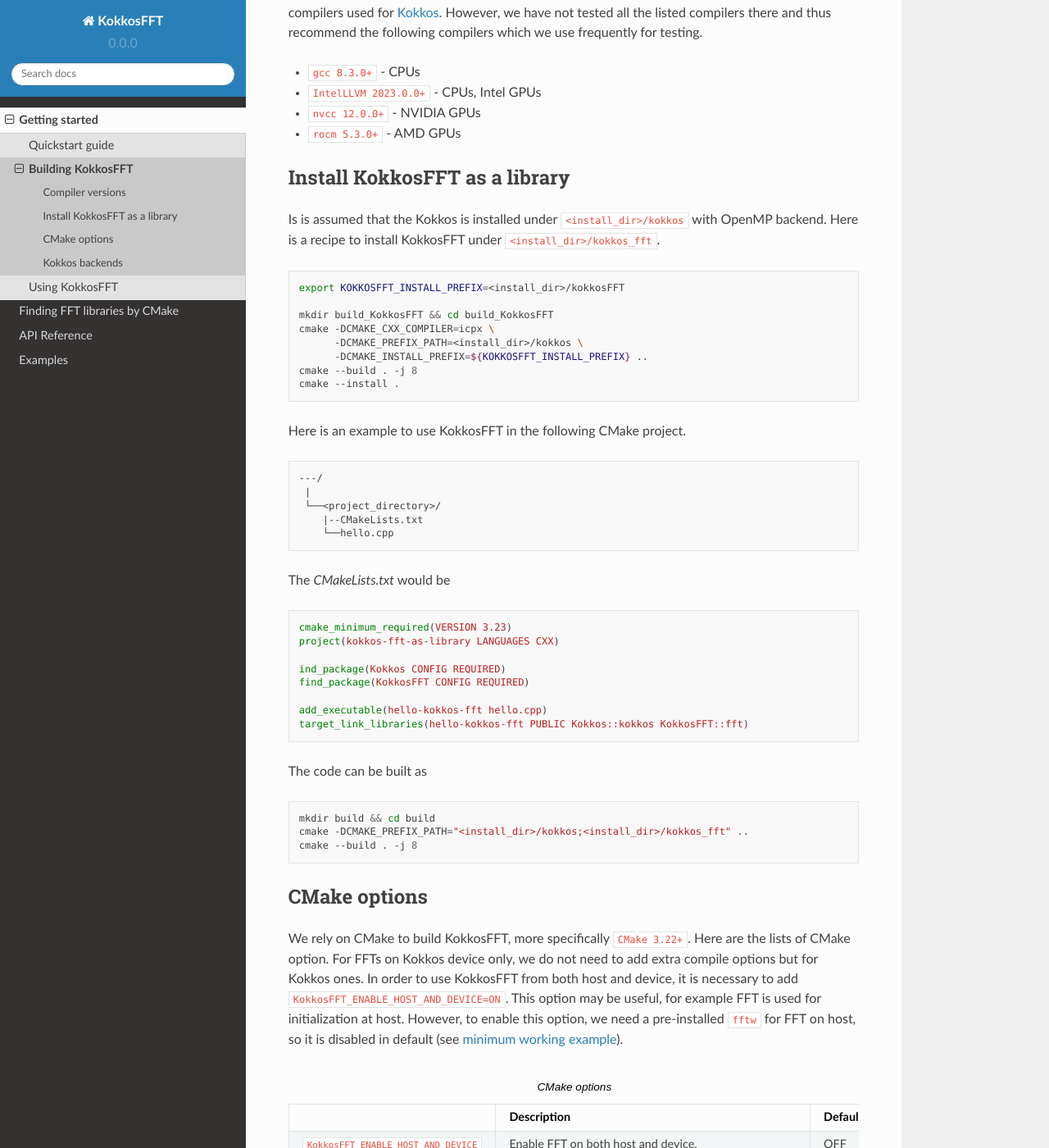
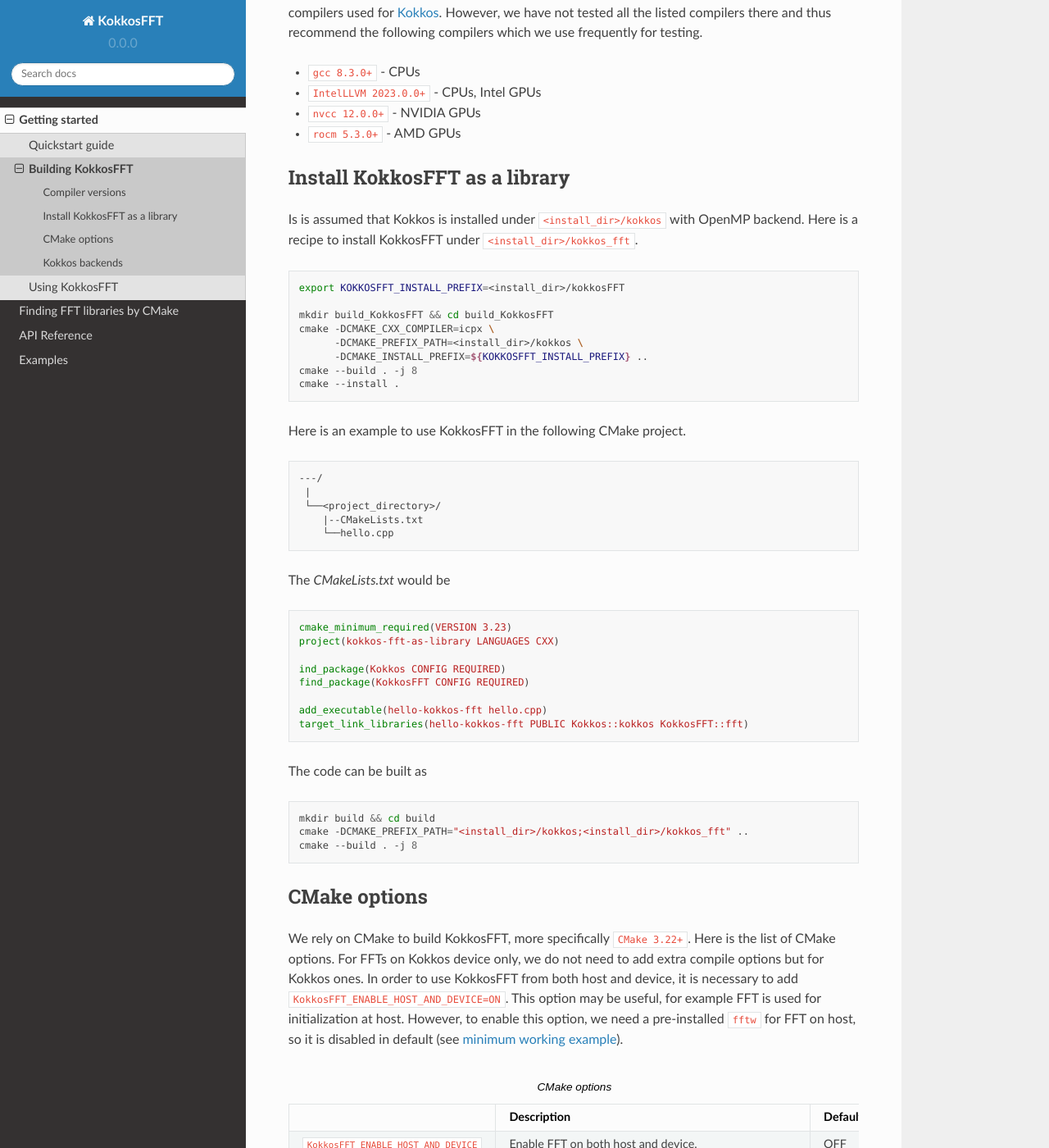
Before and after one commit to kokkos/kokkos-fft, a Sphinx documentation site: the page built from docs/intro/building.rst, in a window 1280 px wide and 1400 px high, scrolled down 333 px. Shown: the whole window at 82% size. Built offline with Sphinx 7.4.7 and the Read the Docs theme 2.0.0, drawn with Linux system fonts in a browser that asks for light colours.

Commit message:
[docs] minor fix

```diff
--- a/docs/intro/building.rst
+++ b/docs/intro/building.rst
@@ -22,7 +22,7 @@
 Install KokkosFFT as a library
 ------------------------------
 
-Is is assumed that the Kokkos is installed under ``<install_dir>/kokkos`` with OpenMP backend. Here is a recipe to install KokkosFFT under ``<install_dir>/kokkos_fft``.
+Is is assumed that Kokkos is installed under ``<install_dir>/kokkos`` with OpenMP backend. Here is a recipe to install KokkosFFT under ``<install_dir>/kokkos_fft``.
 
 .. code-block:: bash
 
@@ -69,7 +69,7 @@
 CMake options
 -------------
 
-We rely on CMake to build KokkosFFT, more specifically ``CMake 3.22+``. Here are the lists of CMake option.
+We rely on CMake to build KokkosFFT, more specifically ``CMake 3.22+``. Here is the list of CMake options.
 For FFTs on Kokkos device only, we do not need to add extra compile options but for Kokkos ones.
 In order to use KokkosFFT from both host and device, it is necessary to add ``KokkosFFT_ENABLE_HOST_AND_DEVICE=ON``.
 This option may be useful, for example FFT is used for initialization at host.
--- a/docs/intro/quick_start.rst
+++ b/docs/intro/quick_start.rst
@@ -30,7 +30,7 @@
 --------
 
 For the moment, there are two ways to use KokkosFFT: including as a subdirectory in CMake project or installing as a library.
-For simplicity, however, we demonstrate an example to use KokkosFFT as a subdirectory in a CMake project. For installation, see :ref:`Building KokkosFFT<building>` for detail.
+For simplicity, however, we demonstrate an example to use KokkosFFT as a subdirectory in a CMake project. For installation, see :ref:`Building KokkosFFT<building>`.
 Since KokkosFFT is a header-only library, it is enough to simply add as a subdirectory. It is assumed that kokkos and kokkosFFT are placed under ``<project_directory>/tpls``.
 
 Here is an example to use KokkosFFT in the following CMake project.
```
